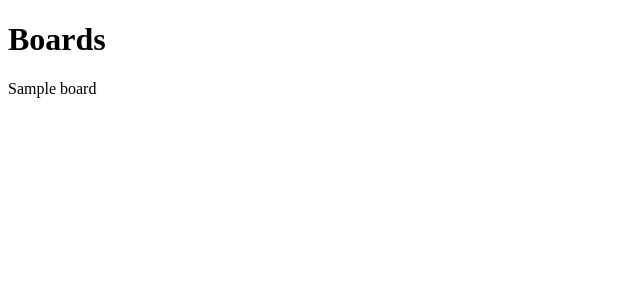
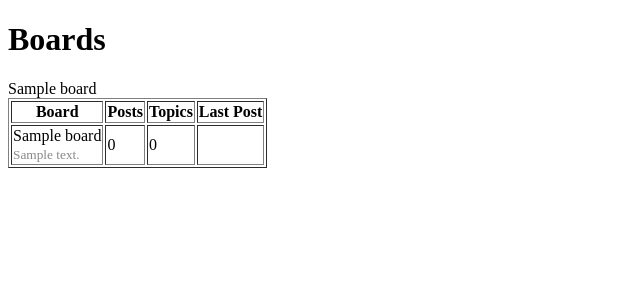
Before and after one commit to curious725/sibt-django-guide, a Python web app: template myproject/templates/boards/home.html in a window 1280 px wide. Shown: the top 300 px of the page, without its empty margins (0-640 px from the left). Run offline with Jinja, Linux system fonts and the light colour scheme; the template is opened without the code that fills it: most values are stand-ins (such as "Sample title", 1, 10 or a date in 2020).

Commit message:
improve home.html using table

```diff
--- a/myproject/templates/boards/home.html
+++ b/myproject/templates/boards/home.html
@@ -11,5 +11,29 @@
     {{ board.name }} <br>
   {% endfor %}
 
+  <table border="1">
+    <thead>
+      <tr>
+        <th>Board</th>
+        <th>Posts</th>
+        <th>Topics</th>
+        <th>Last Post</th>
+      </tr>
+    </thead>
+    <tbody>
+      {% for board in boards %}
+      <tr>
+        <td>
+          {{ board.name }}<br>
+          <small style="color: #888;">{{ board.description }}</small>
+        </td>
+        <td>0</td>
+        <td>0</td>
+        <td></td>
+      </tr>
+      {% endfor %}
+    </tbody>
+  </table>
+
 </body>
 </html>
```
